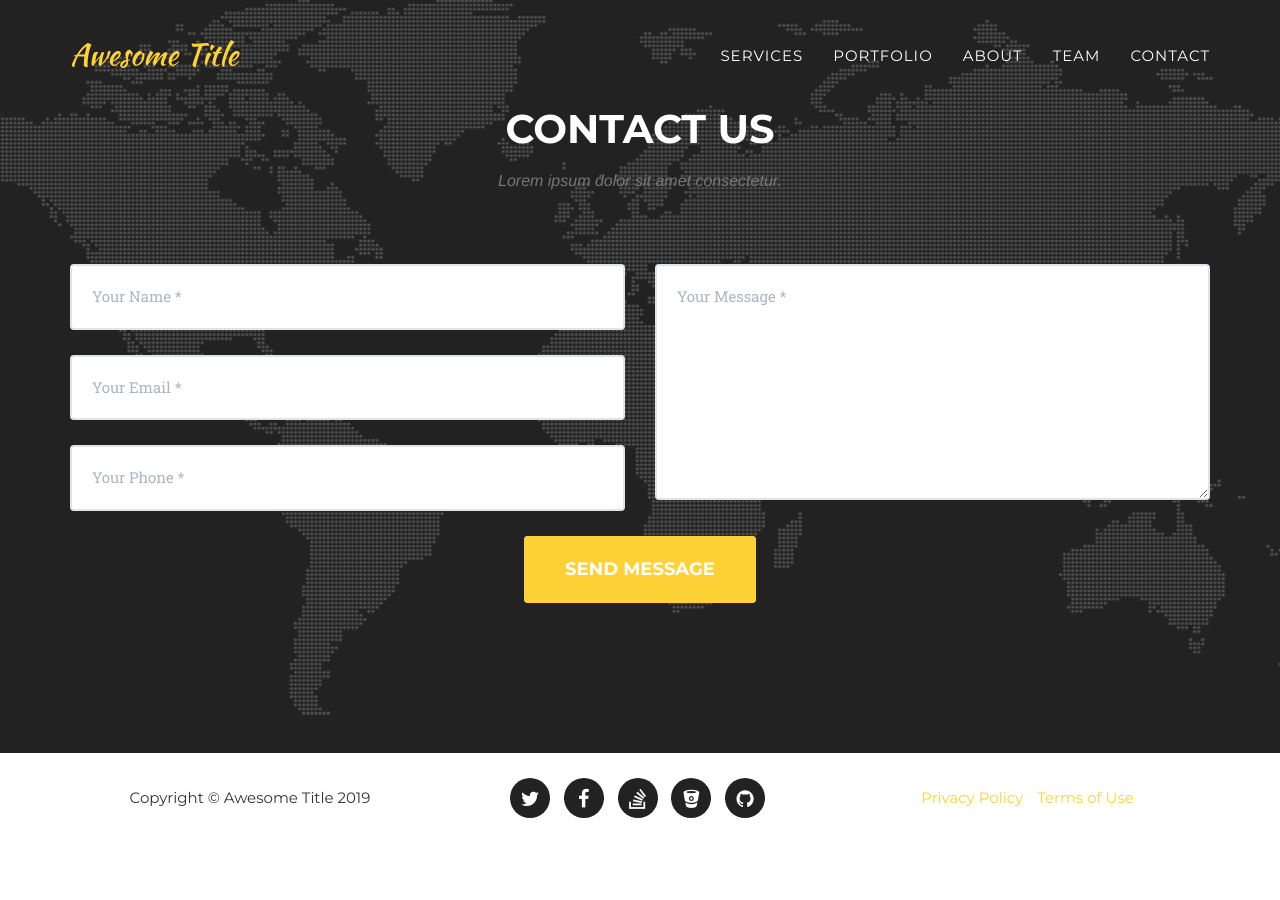
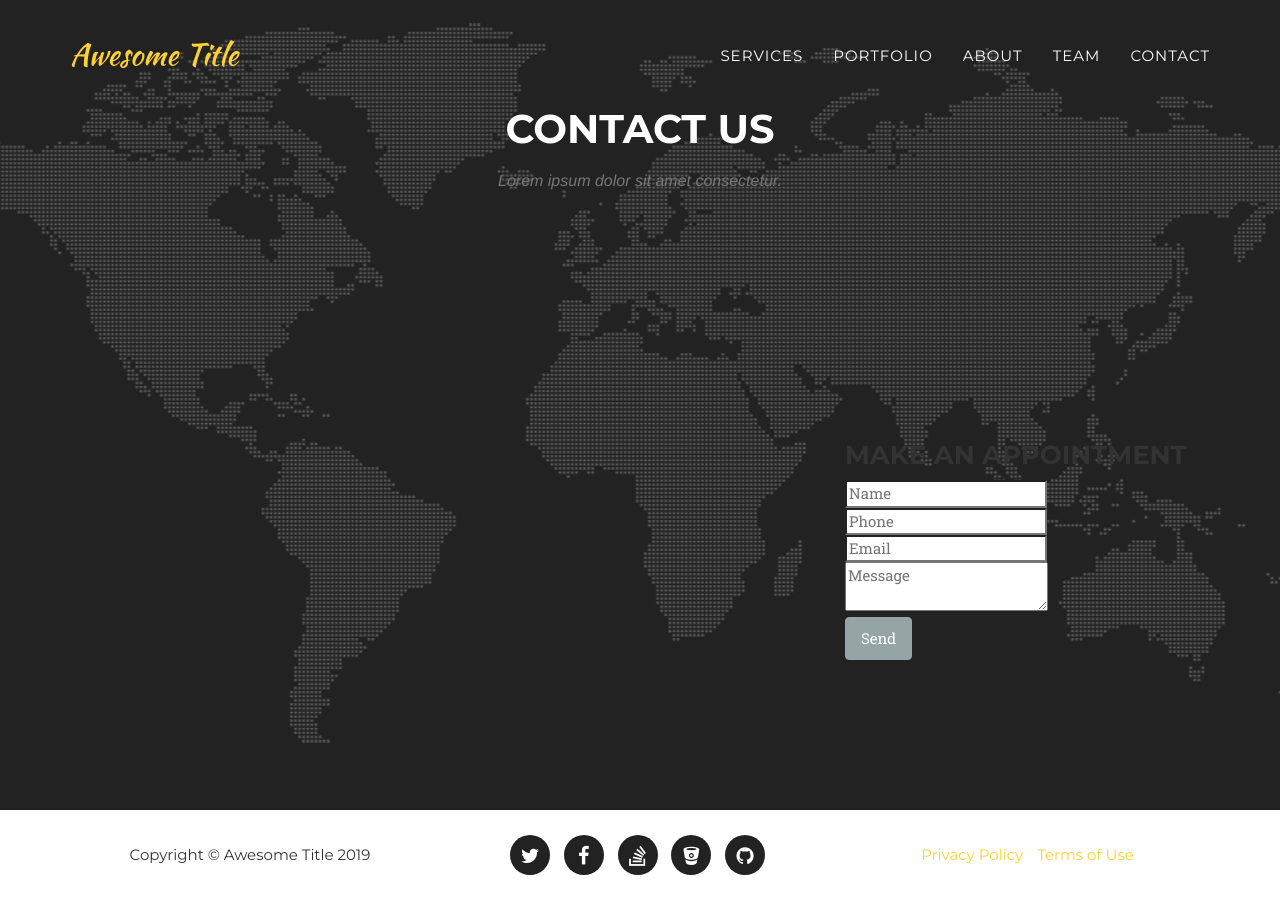
Before and after one commit to devmahadev/social, a Jekyll site: the page built from index.html, in a window 1280 px wide and 900 px high, scrolled down 5551 px. Built offline with Jekyll 4.4.1, drawn with Linux system fonts in a browser that asks for light colours; nearby versions of some CDN libraries; some web fonts are replaced; library files that are not in the unit come from our copies; before the commit the page ends 6394 px from its top, so only the background shows below that.

Commit message:
update form

```diff
--- a/_includes/contact.html
+++ b/_includes/contact.html
@@ -8,6 +8,25 @@
             </div>
             <div class="row">
                 <div class="col-lg-12">
+         <div class="col-sm-6 col-sm-offset-6 col-md-4 col-md-offset-8 form">
+            <h3><svg class="icon icon-envelope-o"><use xlink:href="#icon-envelope-o"></use></svg>Make an Appointment</h3>
+            <form action="https://getsimpleform.com/messages?form_api_token=7aad21e76554ffed10ebba9b06ec1f1f" method="post">
+                <div class="form-field">
+                    <input name="name" type="text" placeholder="Name" required>
+                </div>
+                <div class="form-field">
+                    <input name="phone" type="tel" placeholder="Phone" required>
+                </div>
+                <div class="form-field">
+                    <input name="email" type="email" placeholder="Email" required>
+                </div>
+                <div class="form-field">
+                    <textarea name="comments" placeholder="Message" required></textarea>
+                </div>
+                <input type="submit" class="btn btn-default" value="Send">
+            </form>
+        </div>
+                   <!--
                     <form name="sentMessage" id="contactForm" novalidate>
                         <div class="row">
                             <div class="col-md-6">
@@ -37,7 +56,7 @@
                             </div>
                         </div>
                     </form>
-                </div>
+                </div> -->
             </div>
         </div>
     </section>
```
